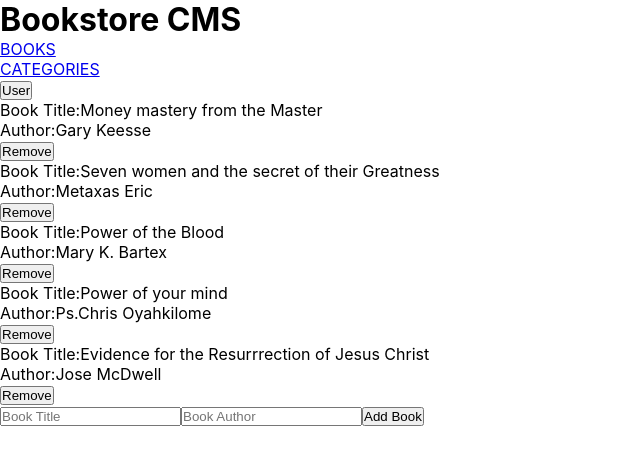
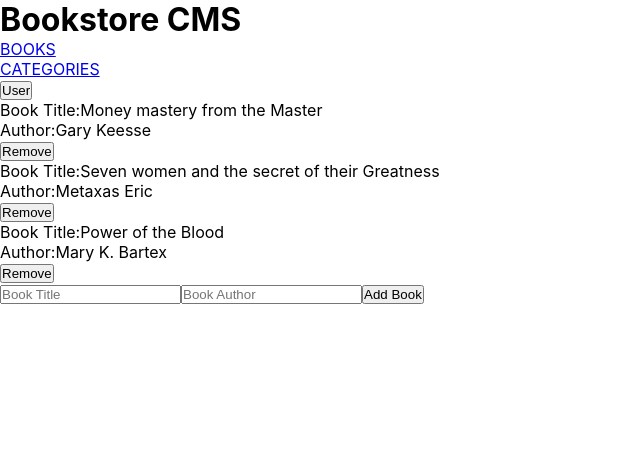
Before and after one commit to AlierPM/bookstore, a React (Create React App) app: page / in a window 1280 px wide. Shown: the top 464 px of the page, without its empty margins (0-640 px from the left). Built offline with nearby package versions, Linux system fonts and the light colour scheme.

Commit message:
Add reducers and actions to add and remove book

```diff
--- a/src/components/AddBook.js
+++ b/src/components/AddBook.js
@@ -1,15 +1,51 @@
-import React from 'react';
+import React, { useState } from 'react';
+import { useDispatch } from 'react-redux';
+import { v4 as uuidv4 } from 'uuid';
 
-const AddBook = () => (
-  <>
-    <form>
-      <input type="text" placeholder="Book Title" />
-      <input type="text" placeholder="Book Author" />
-      <button type="submit" className="btn">
-        Add Book
-      </button>
-    </form>
-  </>
-);
+import { addBook } from '../store/books/books';
 
+const AddBook = () => {
+  const dispatch = useDispatch();
+
+  const [title, setBookTitle] = useState('');
+  const [author, setBookAuthor] = useState('');
+
+  const handleBookTitle = (e) => {
+    setBookTitle(e.target.value);
+  };
+
+  const handleBookAuthor = (e) => {
+    setBookAuthor(e.target.value);
+  };
+
+  const addNewBook = () => {
+    const book = { id: uuidv4(), title, author };
+    if (title !== '' && author !== '') {
+      dispatch(addBook(book));
+      setBookTitle('');
+      setBookAuthor('');
+    }
+  };
+  return (
+    <div>
+      <form>
+        <input
+          type="text"
+          placeholder="Book Title"
+          value={title}
+          onChange={handleBookTitle}
+        />
+        <input
+          type="text"
+          placeholder="Book Author"
+          value={author}
+          onChange={handleBookAuthor}
+        />
+        <button type="submit" className="btn" onClick={addNewBook}>
+          Add Book
+        </button>
+      </form>
+    </div>
+  );
+};
 export default AddBook;
--- a/src/components/Book.js
+++ b/src/components/Book.js
@@ -1,16 +1,21 @@
 import React from 'react';
+import { useSelector } from 'react-redux';
 import AddBook from './AddBook';
 import BookDetail from './BookDetail';
-import Books from './Books';
 
 const Book = () => {
-  const bookList = Books.map((book) => (
-    <BookDetail title={book.title} author={book.author} key={book.id} />
-  ));
+  const bookList = useSelector((state) => state.book);
 
   return (
     <div>
-      {bookList}
+      {bookList.map((book) => (
+        <BookDetail
+          key={book.id}
+          id={book.id}
+          title={book.title}
+          author={book.author}
+        />
+      ))}
       <AddBook />
     </div>
   );
--- a/src/components/BookDetail.js
+++ b/src/components/BookDetail.js
@@ -1,20 +1,37 @@
-/* eslint-disable react/prop-types */
-/* eslint-disable react/destructuring-assignment */
 import React from 'react';
-import RemoveBtn from './RemoveBtn';
+import { PropTypes } from 'prop-types';
+import { useDispatch } from 'react-redux';
+import { removeBook } from '../store/books/books';
 
-const BookDetail = (props) => (
+const BookDetail = (props) => {
+  const { id, title, author } = props;
+
+  const dispatch = useDispatch();
+  const handleRemove = () => {
+    dispatch(removeBook(id));
+  };
+
+  return (
     <div>
       <p>
         Book Title:
-      {props.title}
+        {title}
       </p>
       <p>
         Author:
-      {props.author}
+        {author}
       </p>
-    <RemoveBtn />
+      <button type="button" className="removeBtn" onClick={handleRemove}>
+        Remove
+      </button>
     </div>
   );
+};
+
+BookDetail.propTypes = {
+  id: PropTypes.number.isRequired,
+  title: PropTypes.string.isRequired,
+  author: PropTypes.string.isRequired,
+};
 
 export default BookDetail;
--- a/src/components/Categories.js
+++ b/src/components/Categories.js
@@ -1,11 +1,19 @@
 import React from 'react';
+import { useSelector } from 'react-redux';
 
-const Categories = () => (
+const Categories = () => {
+  const checkStatus = useSelector((state) => state.checkStatus);
+  return (
     <div>
+      {checkStatus ? (
         <button type="button" className="check">
           Check Status
         </button>
+      ) : (
+        <h3>Under Construction</h3>
+      )}
     </div>
   );
+};
 
 export default Categories;
--- a/src/index.js
+++ b/src/index.js
@@ -1,13 +1,17 @@
 import React from 'react';
 import ReactDOM from 'react-dom/client';
 import './index.css';
+import { Provider } from 'react-redux';
 import App from './App';
 import reportWebVitals from './reportWebVitals';
+import store from './store/configureStore';
 
 const root = ReactDOM.createRoot(document.getElementById('root'));
 root.render(
   <React.StrictMode>
-    <App />
+    <Provider store={store}>
+      <App />
+    </Provider>
   </React.StrictMode>,
 );
 
```
Lines whose indentation alone changed are shown as unchanged.
